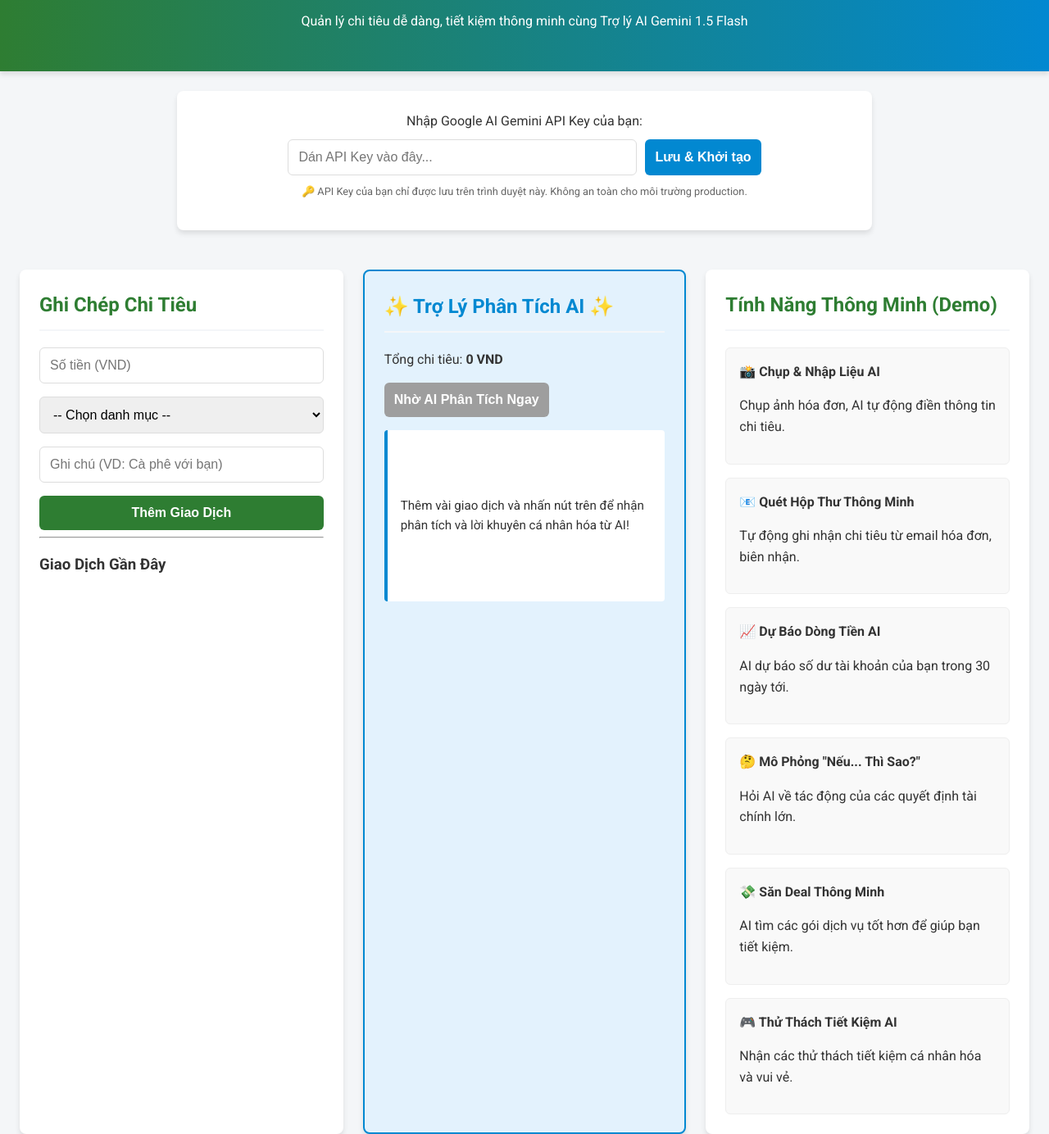
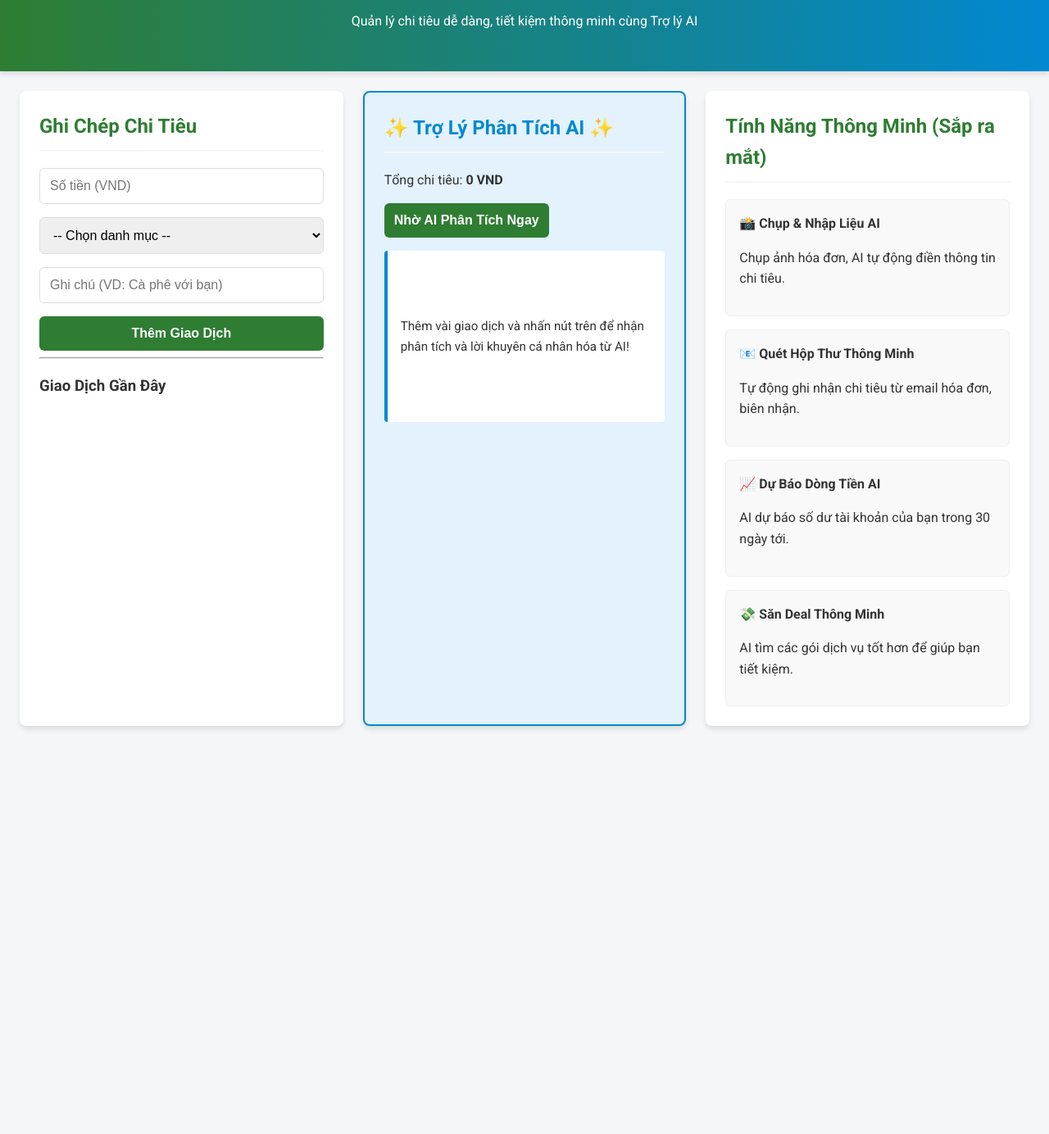
Before and after one commit to nhut0902-pr/Quan-ly-ch-tieu-thong-minh-voi-AI, a plain HTML site: page index.html in a window 1280 px wide. Shown: the part 99-1483 px from the top of the page at 82% size. After the commit the page ends 1009 px from the top, so only its background shows below. Drawn offline with Linux system fonts and the light colour scheme.

Commit message:
Update index.html

```diff
--- a/index.html
+++ b/index.html
@@ -12,19 +12,10 @@
 <body>
     <header>
         <h1>Ví Thông Minh AI 🧠💡</h1>
-        <p>Quản lý chi tiêu dễ dàng, tiết kiệm thông minh cùng Trợ lý AI Gemini 1.5 Flash</p>
+        <p>Quản lý chi tiêu dễ dàng, tiết kiệm thông minh cùng Trợ lý AI</p>
     </header>
 
     <div id="notification" class="notification"></div>
-
-    <div class="api-key-container">
-        <label for="apiKey">Nhập Google AI Gemini API Key của bạn:</label>
-        <div class="api-input-group">
-            <input type="password" id="apiKey" placeholder="Dán API Key vào đây...">
-            <button id="saveApiKeyBtn">Lưu & Khởi tạo</button>
-        </div>
-        <p class="api-note">🔑 API Key của bạn chỉ được lưu trên trình duyệt này. Không an toàn cho môi trường production.</p>
-    </div>
 
     <main class="dashboard-grid">
         <!-- CỘT 1: NHẬP LIỆU & GIAO DỊCH -->
@@ -58,7 +49,7 @@
             <div id="dashboardSummary">
                 <p>Tổng chi tiêu: <strong id="totalSpent">0 VND</strong></p>
             </div>
-            <button id="analyzeBtn" disabled>Nhờ AI Phân Tích Ngay</button>
+            <button id="analyzeBtn">Nhờ AI Phân Tích Ngay</button>
             <div id="aiAnalysisResult" class="ai-result">
                 <p>Thêm vài giao dịch và nhấn nút trên để nhận phân tích và lời khuyên cá nhân hóa từ AI!</p>
             </div>
@@ -66,7 +57,7 @@
 
         <!-- CỘT 3: CÁC TÍNH NĂNG NÂNG CAO (DEMO) -->
         <section class="card">
-            <h2>Tính Năng Thông Minh (Demo)</h2>
+            <h2>Tính Năng Thông Minh (Sắp ra mắt)</h2>
             <div class="feature-list">
                 <div class="feature-item">
                     <h4>📸 Chụp & Nhập Liệu AI</h4>
@@ -81,22 +72,13 @@
                     <p>AI dự báo số dư tài khoản của bạn trong 30 ngày tới.</p>
                 </div>
                 <div class="feature-item">
-                    <h4>🤔 Mô Phỏng "Nếu... Thì Sao?"</h4>
-                    <p>Hỏi AI về tác động của các quyết định tài chính lớn.</p>
-                </div>
-                <div class="feature-item">
                     <h4>💸 Săn Deal Thông Minh</h4>
                     <p>AI tìm các gói dịch vụ tốt hơn để giúp bạn tiết kiệm.</p>
-                </div>
-                 <div class="feature-item">
-                    <h4>🎮 Thử Thách Tiết Kiệm AI</h4>
-                    <p>Nhận các thử thách tiết kiệm cá nhân hóa và vui vẻ.</p>
                 </div>
             </div>
         </section>
     </main>
 
-    <!-- Tải thư viện Gemini -->
-    <script type="module" src="script.js"></script>
+    <script src="script.js"></script>
 </body>
 </html>
```
